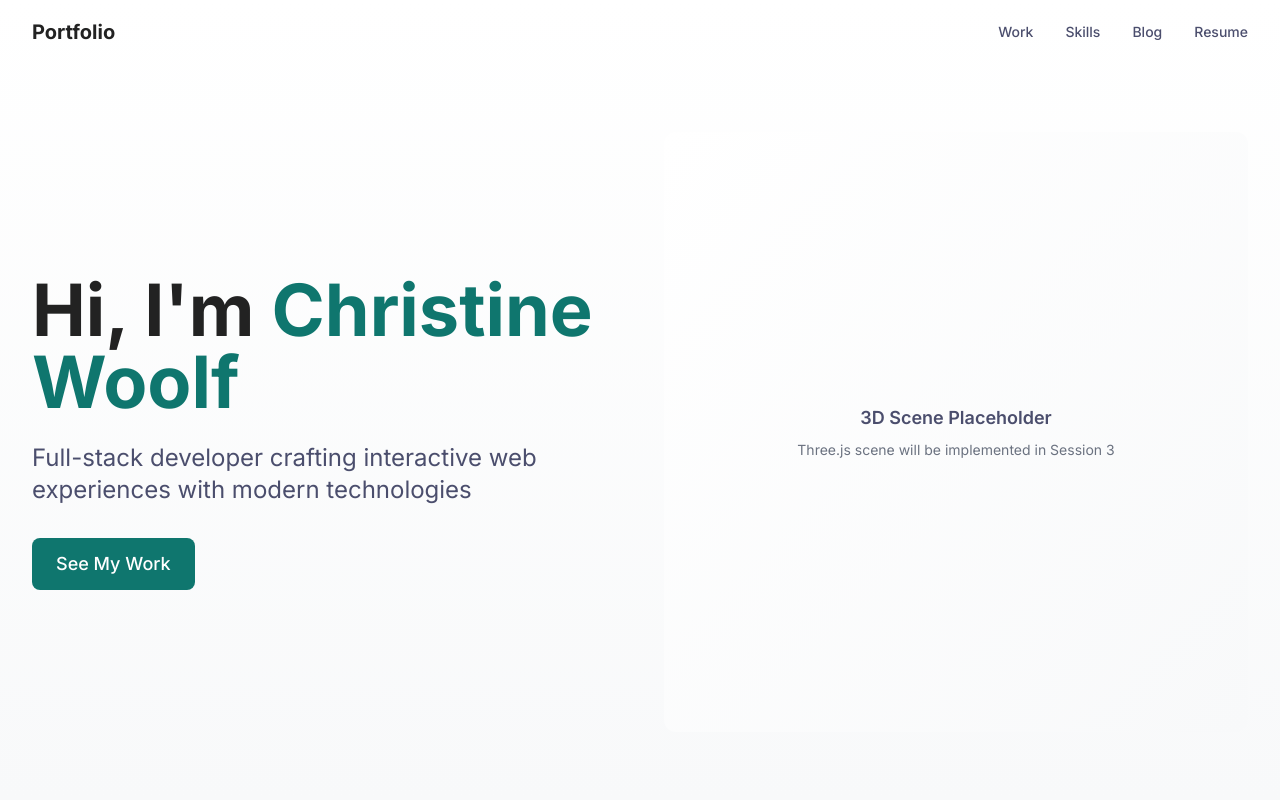
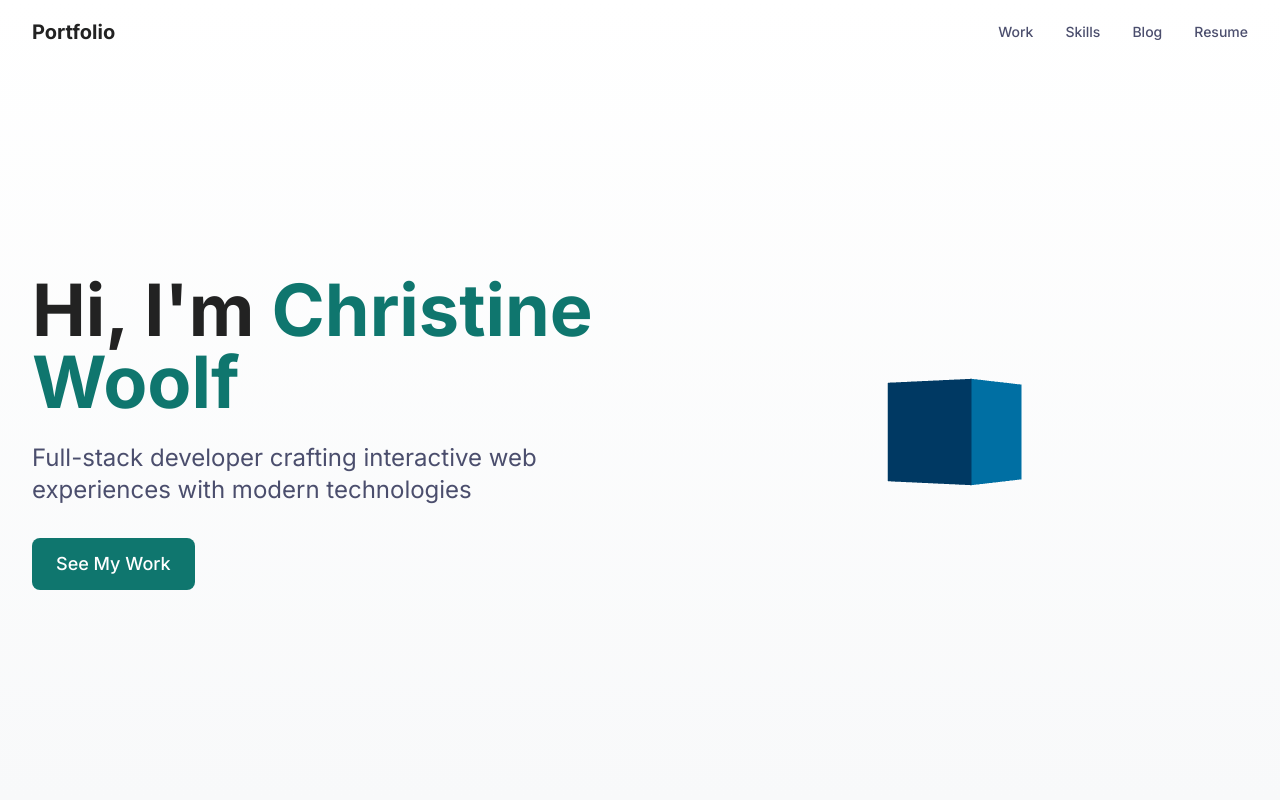
Before and after one commit to ciciwoolf/portfolio-2026, a Next.js app: page / in a window 1280 px wide. Shown: the top 800 px of the page. Built offline with nearby package versions, Linux system fonts and the light colour scheme.

Commit message:
feat(3d): create Scene wrapper with R3F Canvas

```diff
--- /dev/null
+++ b/components/3d/Lights.tsx
@@ -0,0 +1,9 @@
+export default function Lights() {
+  return (
+    <>
+      <ambientLight intensity={0.5} />
+      <directionalLight position={[10, 10, 5]} intensity={1} />
+      <pointLight position={[-10, -10, -5]} intensity={0.5} />
+    </>
+  )
+}
--- /dev/null
+++ b/components/3d/Model.tsx
@@ -0,0 +1,22 @@
+import { useFrame } from '@react-three/fiber'
+import { useRef } from 'react'
+import * as THREE from 'three'
+
+// TODO: Replace with actual 3D model from design brainstorm
+// Expected: GLB file loaded with useGLTF hook
+export default function Model() {
+  const meshRef = useRef<THREE.Mesh>(null)
+
+  useFrame(() => {
+    if (meshRef.current) {
+      meshRef.current.rotation.y += 0.002
+    }
+  })
+
+  return (
+    <mesh ref={meshRef}>
+      <boxGeometry args={[2, 2, 2]} />
+      <meshStandardMaterial color="#0ea5e9" />
+    </mesh>
+  )
+}
--- a/components/3d/Scene.tsx
+++ b/components/3d/Scene.tsx
@@ -1,18 +1,27 @@
 'use client'
 
-// Placeholder 3D Scene component
-// Will be implemented in Session 3 (Tasks 21-24)
+import { Canvas } from '@react-three/fiber'
+import { PerspectiveCamera, OrbitControls } from '@react-three/drei'
+import { Suspense } from 'react'
+import Model from './Model'
+import Lights from './Lights'
+
 export default function Scene() {
   return (
-    <div className="w-full h-full flex items-center justify-center bg-gradient-to-br from-[var(--surface)] to-[var(--surface-hover)] rounded-xl">
-      <div className="text-center px-4">
-        <p className="text-lg font-semibold text-[var(--foreground-secondary)] mb-2">
-          3D Scene Placeholder
-        </p>
-        <p className="text-sm text-[var(--foreground-muted)]">
-          Three.js scene will be implemented in Session 3
-        </p>
-      </div>
-    </div>
+    <Canvas>
+      <PerspectiveCamera makeDefault position={[0, 0, 15]} fov={45} />
+      <OrbitControls
+        enableZoom={false}
+        enablePan={false}
+        autoRotate={true}
+        autoRotateSpeed={0.5}
+        minDistance={10}
+        maxDistance={20}
+      />
+      <Suspense fallback={null}>
+        <Model />
+        <Lights />
+      </Suspense>
+    </Canvas>
   )
 }
--- a/test/setup.ts
+++ b/test/setup.ts
@@ -1 +1,8 @@
 import '@testing-library/jest-dom'
+
+// Polyfill for ResizeObserver (needed for R3F tests)
+global.ResizeObserver = class ResizeObserver {
+  observe() {}
+  unobserve() {}
+  disconnect() {}
+}
```
Also changed, not shown: 2 other files (tests, documents, lock files or other folders).
